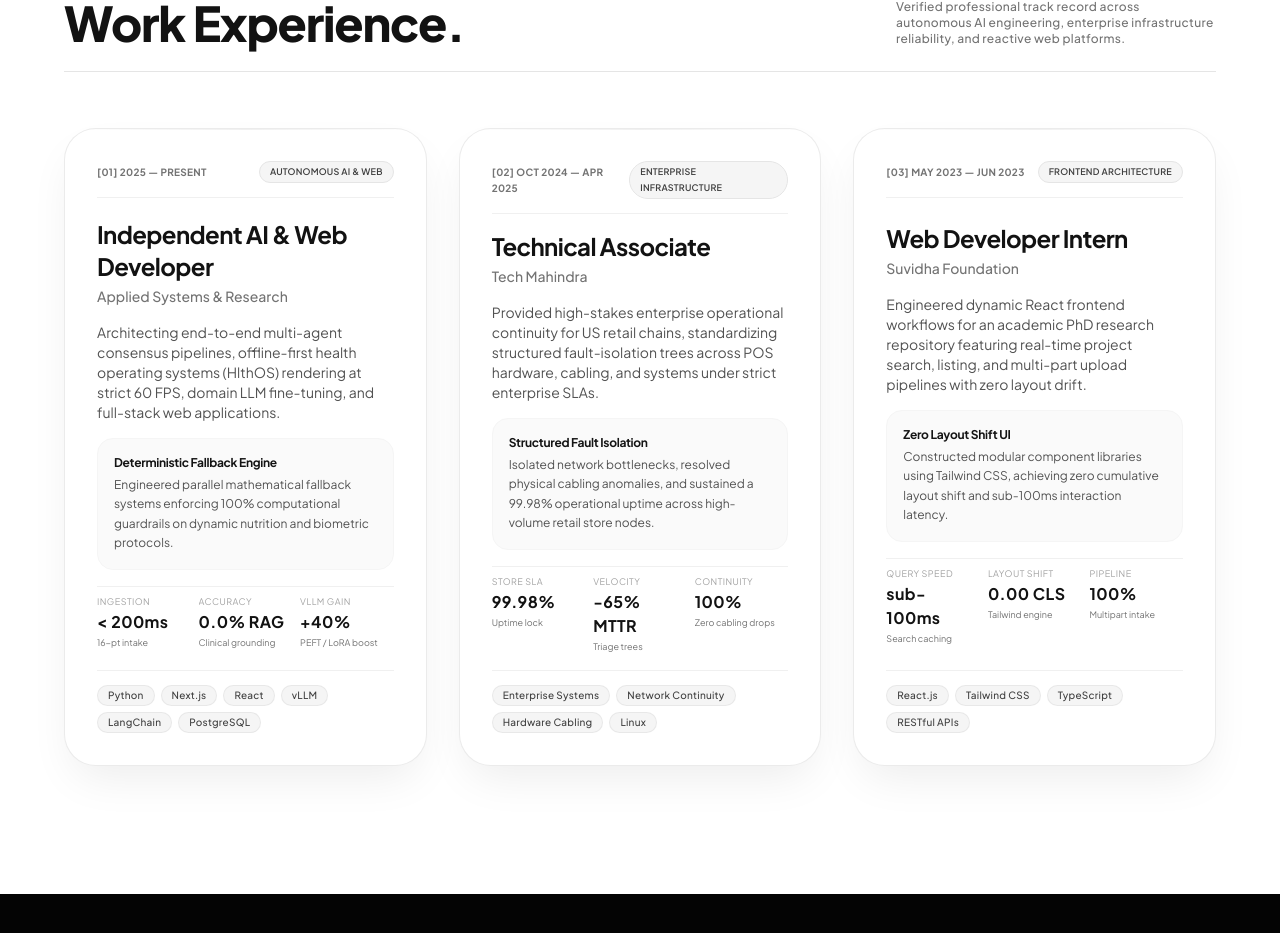
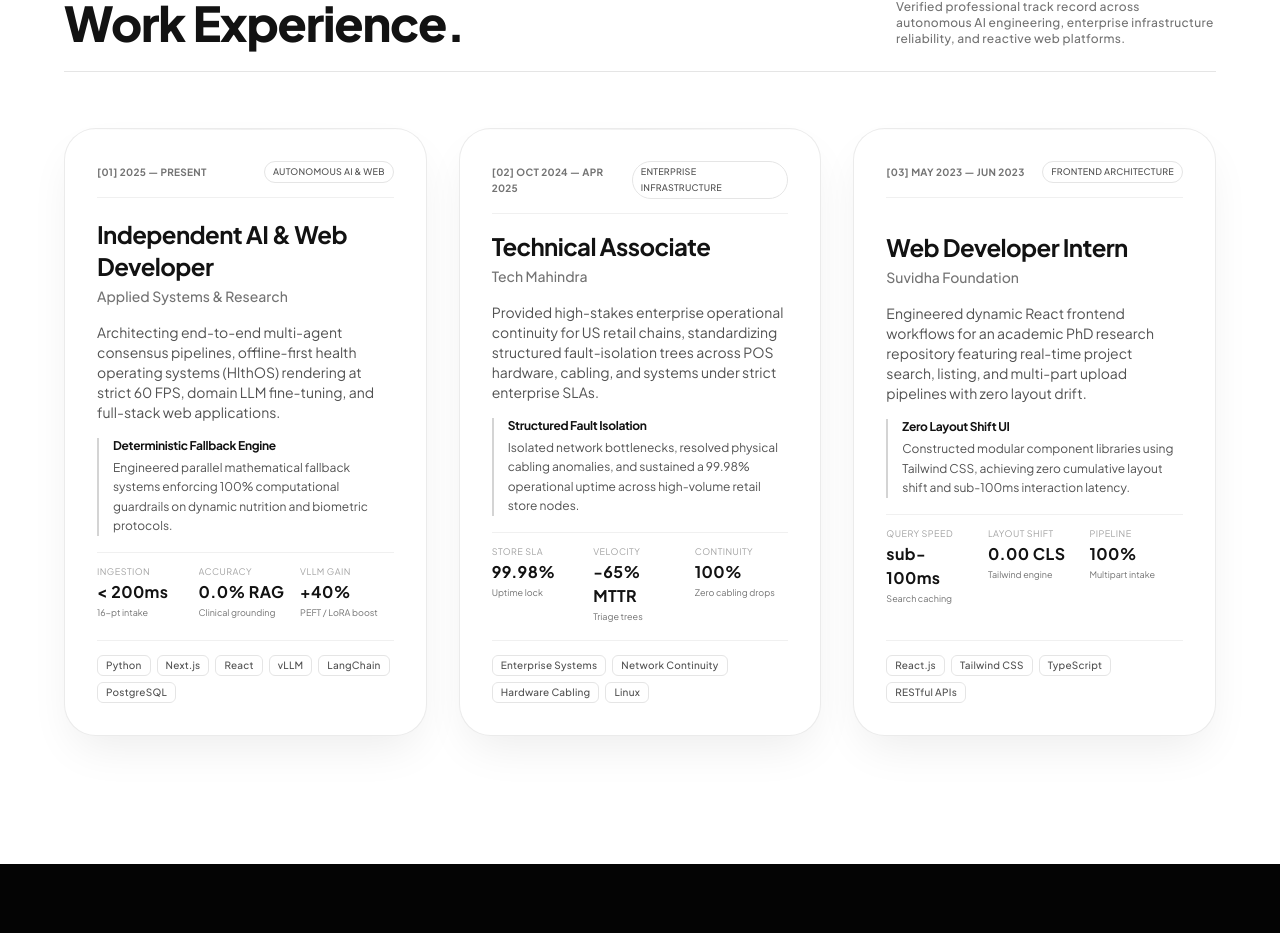
Before and after one commit to kirankushal2210/kiraPortfolio, a Next.js app: page / in a window 1280 px wide. Shown: the part 6816-7749 px from the top of the page. Built offline with nearby package versions, Linux system fonts and the light colour scheme.

Commit message:
style: remove grey container boxes from Work Experience, replace with clean unboxed editorial layout

```diff
--- a/components/FolioBehindSystems.tsx
+++ b/components/FolioBehindSystems.tsx
@@ -121,7 +121,7 @@ export default function FolioBehindSystems() {
                 <span className="text-neutral-500 font-bold uppercase text-[10px]">
                   [{exp.index}] {exp.period}
                 </span>
-                <span className="text-[9px] font-mono px-2.5 py-0.5 rounded-full bg-neutral-100 text-neutral-700 font-semibold border border-neutral-200">
+                <span className="text-[9px] font-mono px-2 py-0.5 rounded-full border border-neutral-200 text-neutral-600 font-medium">
                   {exp.tag}
                 </span>
               </div>
@@ -132,7 +132,7 @@ export default function FolioBehindSystems() {
                   <h3 className="text-xl sm:text-2xl font-bold tracking-tight text-[#121212] group-hover:text-coral transition-colors">
                     {exp.role}
                   </h3>
-                  <p className="text-xs sm:text-sm font-sans font-medium text-neutral-500 mt-1">
+                  <p className="text-xs sm:text-sm font-medium text-neutral-500 mt-1">
                     {exp.company}
                   </p>
                 </div>
@@ -141,18 +141,18 @@ export default function FolioBehindSystems() {
                   {exp.summary}
                 </p>
 
-                {/* Highlight Callout Box */}
-                <div className="p-4 rounded-2xl bg-neutral-50 border border-neutral-100 space-y-1">
-                  <h4 className="text-xs font-bold text-[#141414] tracking-tight">
+                {/* Unboxed Engineering Highlight (Clean Hairline Accent, No Grey Box) */}
+                <div className="border-l-2 border-neutral-300 pl-3.5 space-y-1">
+                  <h4 className="text-xs font-bold text-[#121212] tracking-tight">
                     {exp.highlightTitle}
                   </h4>
-                  <p className="text-xs font-sans text-neutral-600 leading-relaxed">
+                  <p className="text-xs text-neutral-600 leading-relaxed">
                     {exp.highlightText}
                   </p>
                 </div>
 
                 {/* 3 Telemetry Metric Columns */}
-                <div className="grid grid-cols-3 gap-2 pt-2 border-t border-black/[0.06]">
+                <div className="grid grid-cols-3 gap-2 pt-3 border-t border-black/[0.06]">
                   {exp.metrics.map((m, mIdx) => (
                     <div key={mIdx} className="space-y-0.5">
                       <span className="text-[9px] font-mono text-neutral-400 uppercase tracking-wider block truncate">
@@ -169,12 +169,12 @@ export default function FolioBehindSystems() {
                 </div>
               </div>
 
-              {/* Tech Stack Pills */}
+              {/* Tech Stack - Clean Minimalist Transparent Tags */}
               <div className="pt-3.5 border-t border-black/[0.06] flex flex-wrap gap-1.5">
                 {exp.stack.map((t) => (
                   <span
                     key={t}
-                    className="text-[10px] font-mono px-2.5 py-0.5 rounded-full bg-neutral-100 text-neutral-700 border border-neutral-200/80 font-medium"
+                    className="text-[10px] font-mono px-2 py-0.5 rounded-md border border-neutral-200 text-neutral-600 font-medium"
                   >
                     {t}
                   </span>
```
